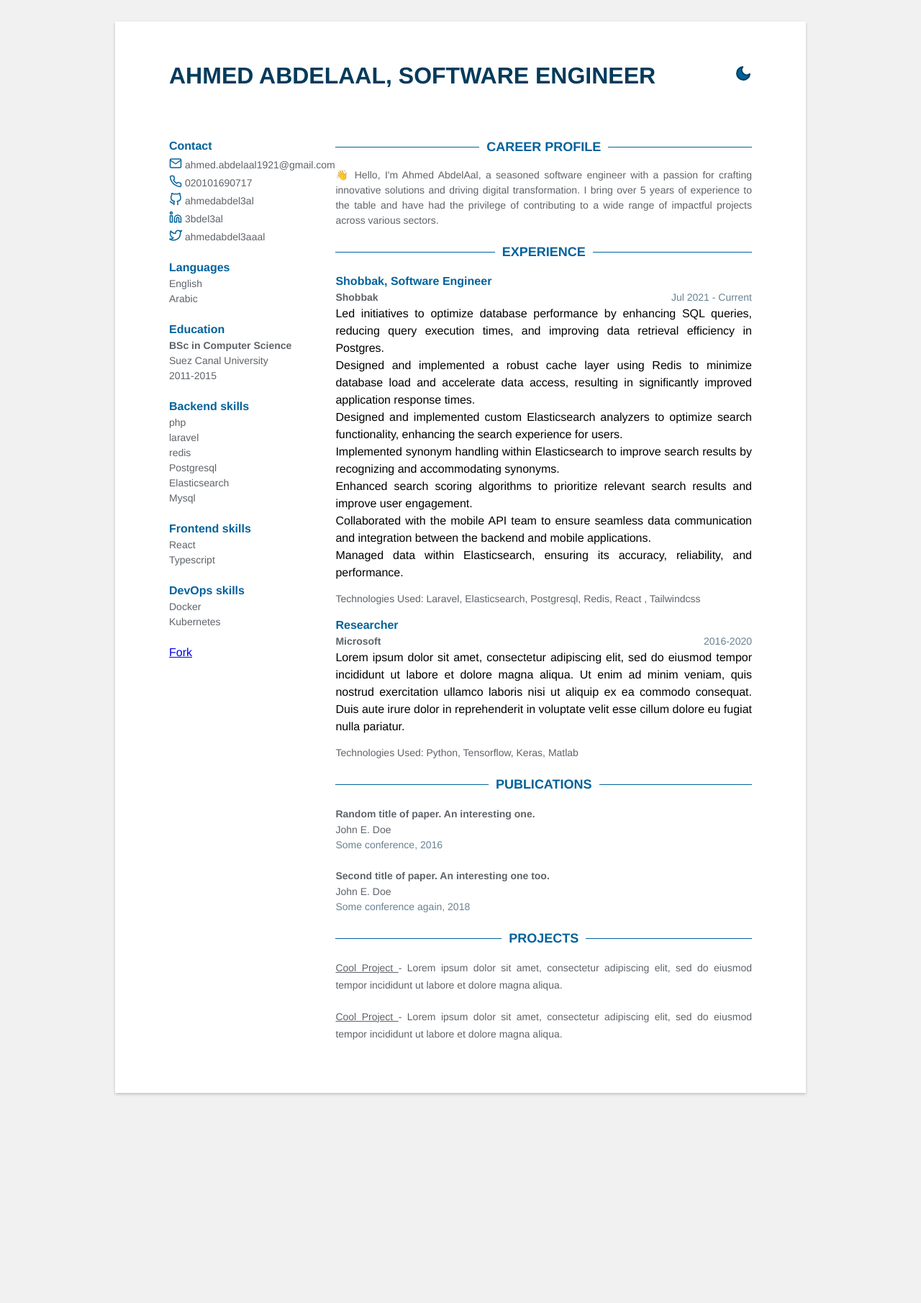
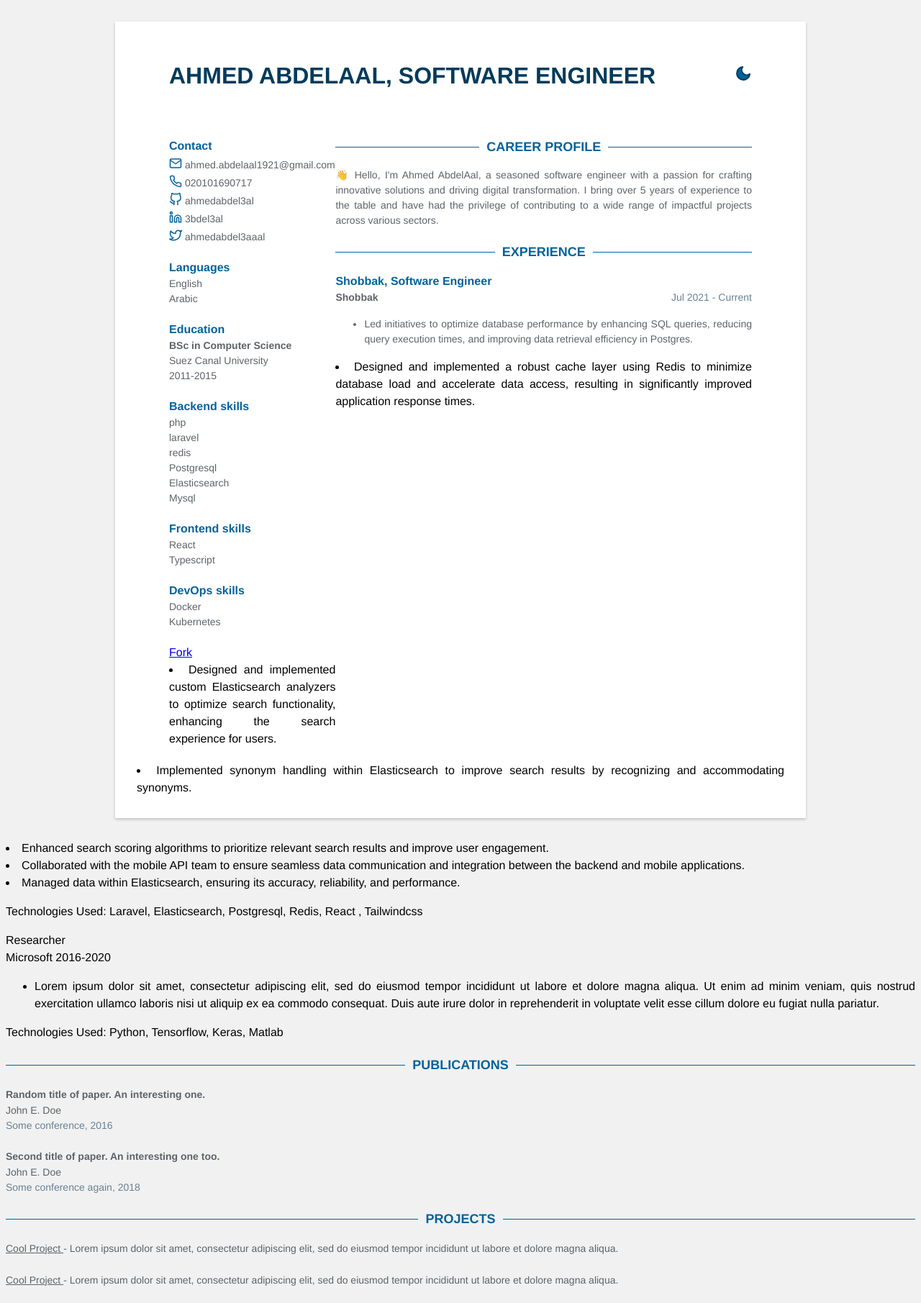
Before and after one commit to ahmedabdel3al/ahmedabdel3al.github.io, a Jekyll site: the page built from index.html, in a window 1280 px wide. Shown: the whole page at 72% size. Built offline with Jekyll 4.4.1, drawn with Linux system fonts in a browser that asks for light colours; before the commit the page ends 1549 px from its top, so only the background shows below that.

Commit message:
Update experience.html

```diff
--- a/_includes/experience.html
+++ b/_includes/experience.html
@@ -11,9 +11,11 @@
                 {{exp.company}}
                 <span class="time">{{exp.time}}</span>
             </div>
+            <ul>
              {% for detail in exp.details  %}
-               <div class="skill">{{detail}}</div>
+               <li class="details">{{detail}}</div>
             {% endfor %}
+           </ul>
             <p class="technologies">Technologies Used: {{exp.technologies_used}}</p>
         </div>
 
```
